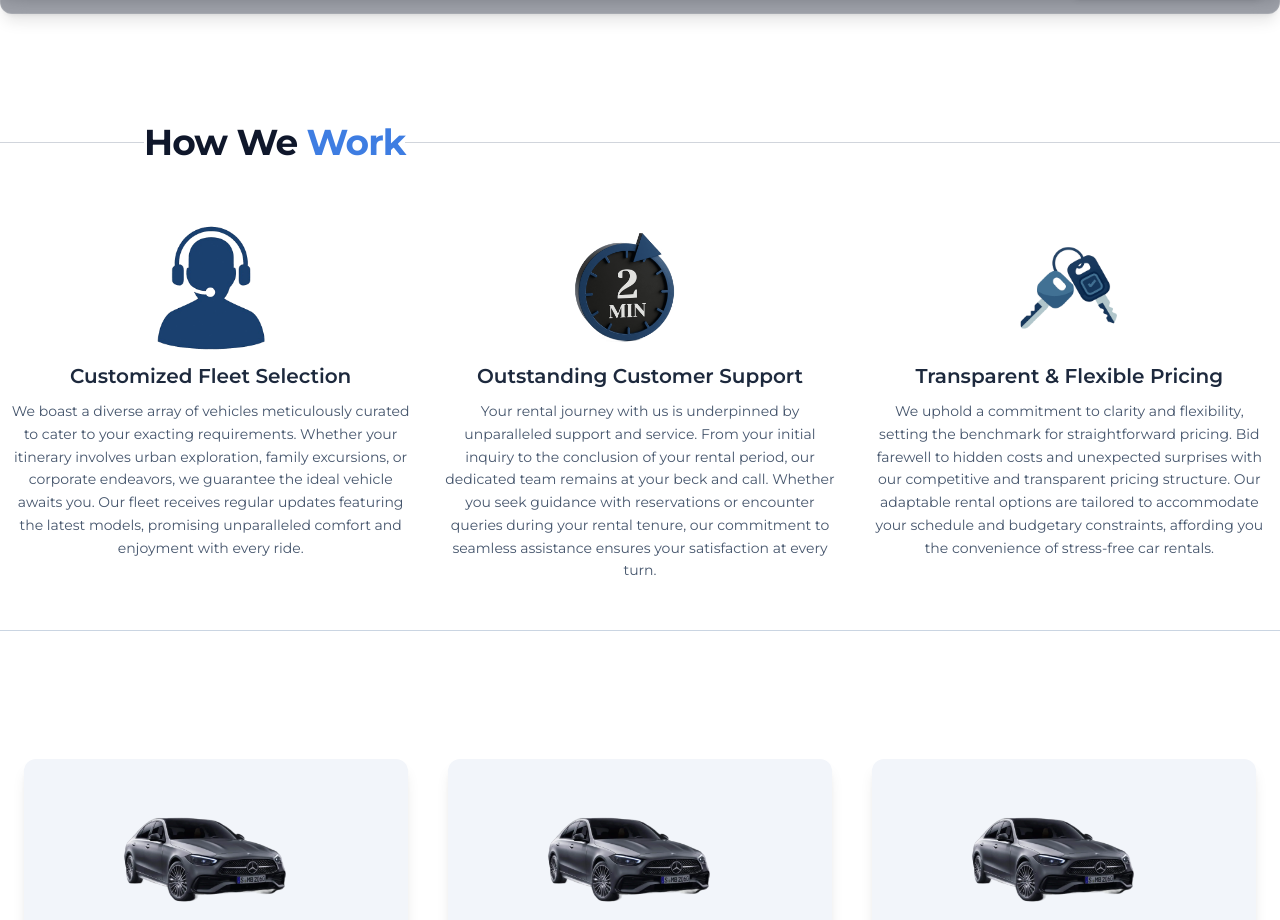
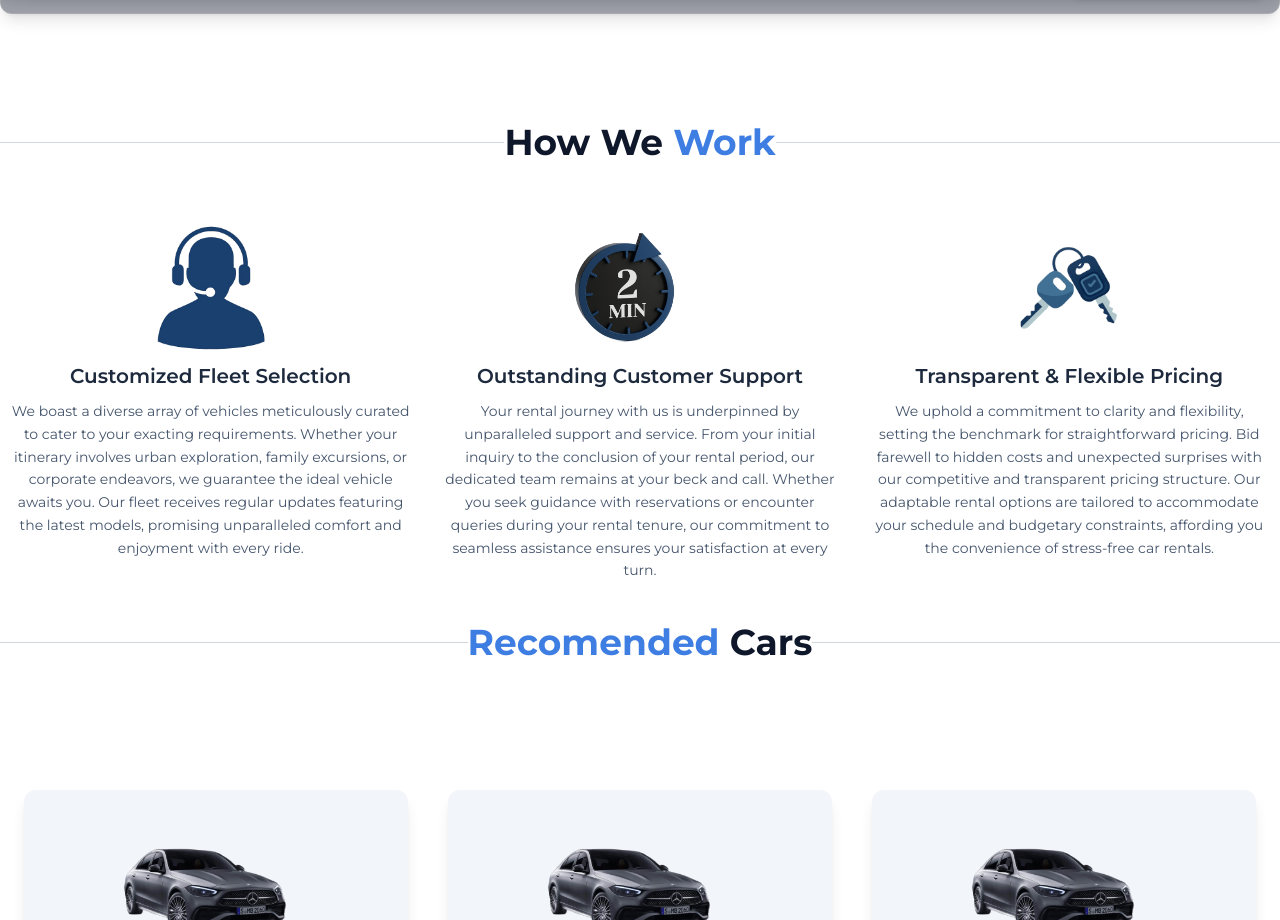
Before and after one commit to Tomo233/rent-a-car-v2, a React (Vite) app: page / in a window 1280 px wide. Shown: the part 806-1726 px from the top of the page. Built offline with nearby package versions, Linux system fonts and the light colour scheme.

Commit message:
Create SectionDivider component to avoid redudant code

```diff
--- a/src/components/layout/HowWeWork.tsx
+++ b/src/components/layout/HowWeWork.tsx
@@ -2,6 +2,7 @@ import BlueSpan from "../ui/BlueSpan";
 import SupportAvatar from "../../assets/support.png";
 import TimeImage from "../../assets/time.png";
 import CarKeys from "../../assets/car-keys.png";
+import SectionDivider from "../ui/SectionDivider";
 
 const STEPS_DATA = [
   {
@@ -36,15 +37,9 @@ const STEPS_DATA = [
 function HowWeWork() {
   return (
     <section className="mt-32">
-      <div className="mb-8 flex w-full items-center justify-center">
-        <div className="border-t border-gray-300 sm:w-36"></div>
-
-        <h2 className="text-4xl font-bold tracking-tight text-slate-900">
-          How We <BlueSpan>Work</BlueSpan>
-        </h2>
-
-        <div className="border-t border-gray-300 sm:grow"></div>
-      </div>
+      <SectionDivider>
+        How We <BlueSpan>Work</BlueSpan>
+      </SectionDivider>
 
       <div className="grid grid-cols-1 place-items-center items-baseline md:grid-cols-3 md:gap-2">
         {STEPS_DATA.map((step) => (
@@ -63,8 +58,6 @@ function HowWeWork() {
           </div>
         ))}
       </div>
-
-      <div className="mt-12 h-px w-full bg-slate-300" />
     </section>
   );
 }
--- a/src/components/ui/SectionDivider.tsx
+++ b/src/components/ui/SectionDivider.tsx
@@ -0,0 +1,17 @@
+import { ReactNode } from "react";
+
+function SectionDivider({ children }: { children: ReactNode }) {
+  return (
+    <div className="mb-8 flex w-full items-center justify-center">
+      <div className="flex-1 border-t border-gray-300"></div>
+
+      <h2 className="shrink-0 text-center text-4xl font-bold text-slate-900">
+        {children}
+      </h2>
+
+      <div className="flex-1 border-t border-gray-300"></div>
+    </div>
+  );
+}
+
+export default SectionDivider;
--- a/src/features/cars/marketplace/RecomendedCars.tsx
+++ b/src/features/cars/marketplace/RecomendedCars.tsx
@@ -1,4 +1,6 @@
 import CarImage from "../../../assets/mercedes-e-class.jpg";
+import BlueSpan from "../../../components/ui/BlueSpan";
+import SectionDivider from "../../../components/ui/SectionDivider";
 import CarDetails from "./CarDetails";
 
 const carData = [
@@ -34,6 +36,9 @@ const carData = [
 function RecomendedCars() {
   return (
     <div className="mt-10">
+      <SectionDivider>
+        <BlueSpan>Recomended</BlueSpan> Cars
+      </SectionDivider>
       <div className="my-32 flex items-center justify-center gap-10">
         {carData.map((car) => (
           <CarDetails car={car} key={car.name} />
```
